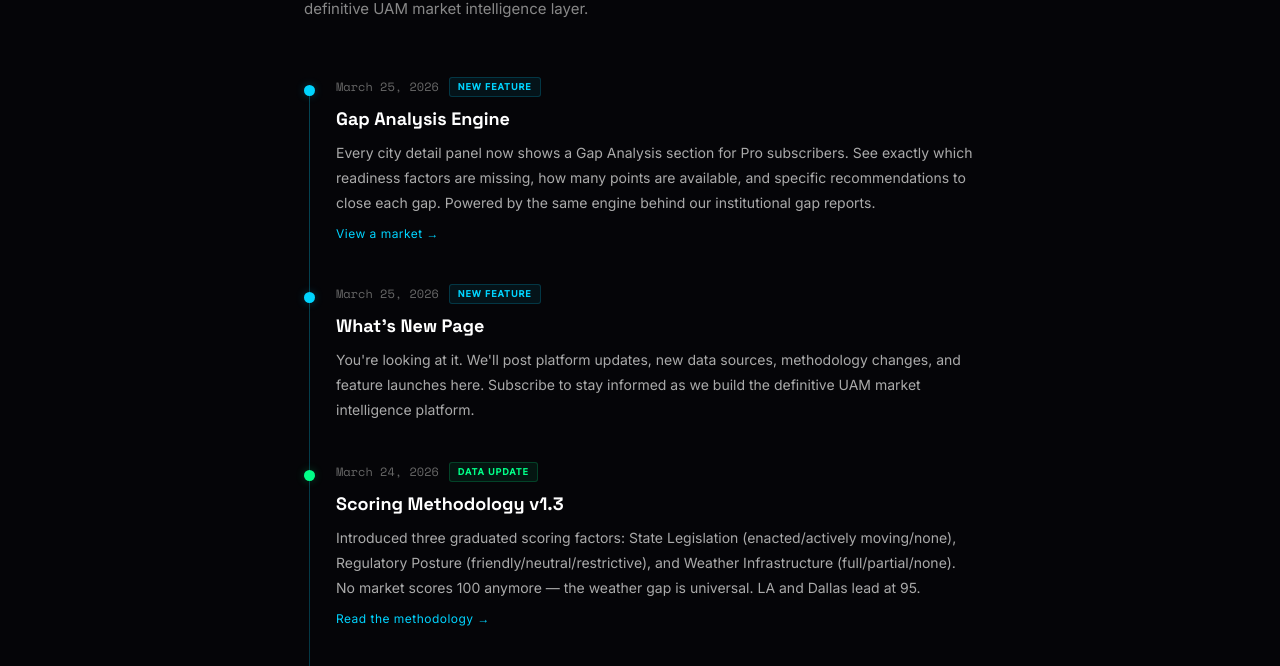
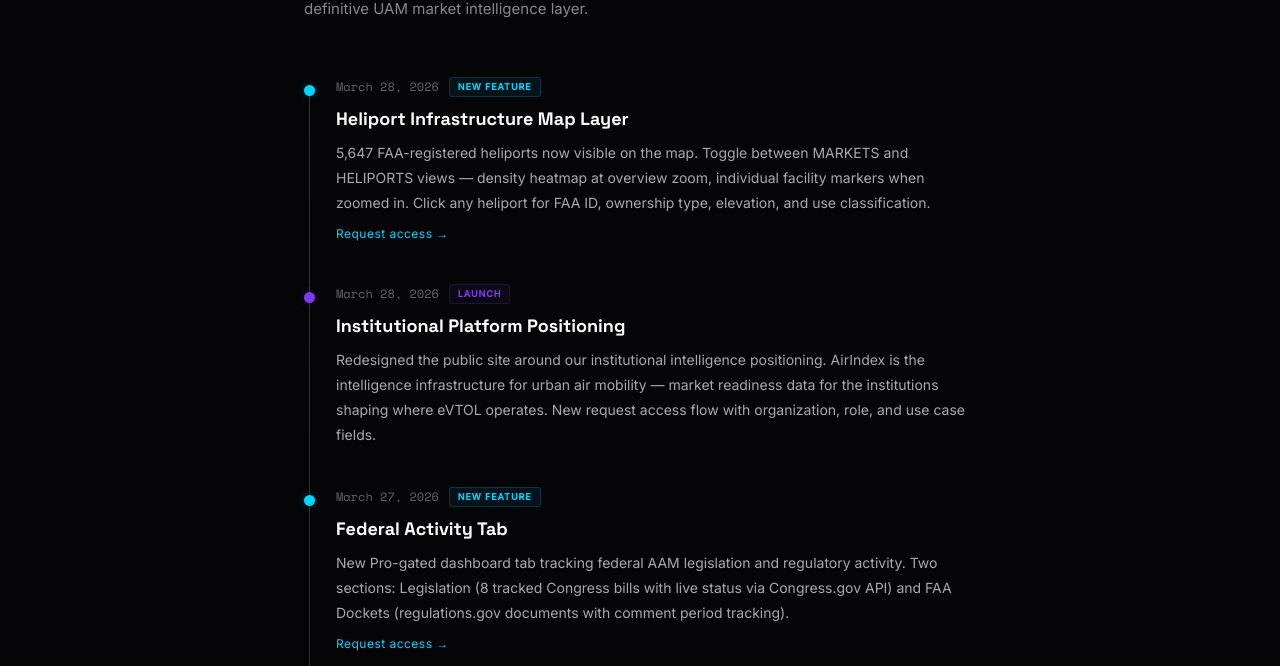
Before and after one commit to Xdrum1/airgrid, a Next.js app: page /updates in a window 1280 px wide. Shown: the part 286-952 px from the top of the page. Built offline with nearby package versions, Linux system fonts and the light colour scheme; no server answers.

Commit message:
Add recent updates and align CTAs on updates page
Added 4 new entries: heliport map layer, institutional positioning,
federal activity tab, market snapshot PDFs. Changed all dashboard
links to "Request access" for institutional consistency.

```diff
--- a/src/app/updates/page.tsx
+++ b/src/app/updates/page.tsx
@@ -37,11 +37,37 @@ const TAG_LABELS: Record<Update["tag"], string> = {
 
 const UPDATES: Update[] = [
   {
+    date: "2026-03-28",
+    tag: "feature",
+    title: "Heliport Infrastructure Map Layer",
+    body: "5,647 FAA-registered heliports now visible on the map. Toggle between MARKETS and HELIPORTS views — density heatmap at overview zoom, individual facility markers when zoomed in. Click any heliport for FAA ID, ownership type, elevation, and use classification.",
+    link: { label: "Request access", href: "/request-access" },
+  },
+  {
+    date: "2026-03-28",
+    tag: "launch",
+    title: "Institutional Platform Positioning",
+    body: "Redesigned the public site around our institutional intelligence positioning. AirIndex is the intelligence infrastructure for urban air mobility — market readiness data for the institutions shaping where eVTOL operates. New request access flow with organization, role, and use case fields.",
+  },
+  {
+    date: "2026-03-27",
+    tag: "feature",
+    title: "Federal Activity Tab",
+    body: "New Pro-gated dashboard tab tracking federal AAM legislation and regulatory activity. Two sections: Legislation (8 tracked Congress bills with live status via Congress.gov API) and FAA Dockets (regulations.gov documents with comment period tracking).",
+    link: { label: "Request access", href: "/request-access" },
+  },
+  {
+    date: "2026-03-27",
+    tag: "feature",
+    title: "Market Snapshot PDF & Score Trajectories",
+    body: "Downloadable market snapshot reports at /reports/snapshot/{cityId} with print-optimized layout. Score trajectory sparklines now visible in the city detail panel and snapshot pages, showing factor-level trends over time.",
+  },
+  {
     date: "2026-03-25",
     tag: "feature",
     title: "Gap Analysis Engine",
-    body: "Every city detail panel now shows a Gap Analysis section for Pro subscribers. See exactly which readiness factors are missing, how many points are available, and specific recommendations to close each gap. Powered by the same engine behind our institutional gap reports.",
-    link: { label: "View a market", href: "/dashboard" },
+    body: "Every city detail panel now shows a Gap Analysis section identifying which readiness factors are missing, how many points are available, and specific recommendations to close each gap. Powered by the same engine behind our institutional gap reports.",
+    link: { label: "Request access", href: "/request-access" },
   },
   {
     date: "2026-03-25",
@@ -118,14 +144,14 @@ const UPDATES: Update[] = [
     tag: "feature",
     title: "UAM Intel Feed",
     body: "Curated intelligence feed with regulatory, infrastructure, operator, and legislative categories. Auto-classified from our ingestion pipeline with editorial review. Published items include source attribution and market tagging.",
-    link: { label: "Read the feed", href: "/feed" },
+    link: { label: "Request access", href: "/request-access" },
   },
   {
     date: "2026-02-01",
     tag: "launch",
     title: "AirIndex Public Beta",
     body: "Launched the AirIndex UAM Readiness Intelligence platform tracking 21 US metropolitan areas across seven standardized readiness factors. Interactive map, city rankings, score breakdowns, and operator tracking.",
-    link: { label: "Explore the dashboard", href: "/dashboard" },
+    link: { label: "Request access", href: "/request-access" },
   },
 ];
 
```
